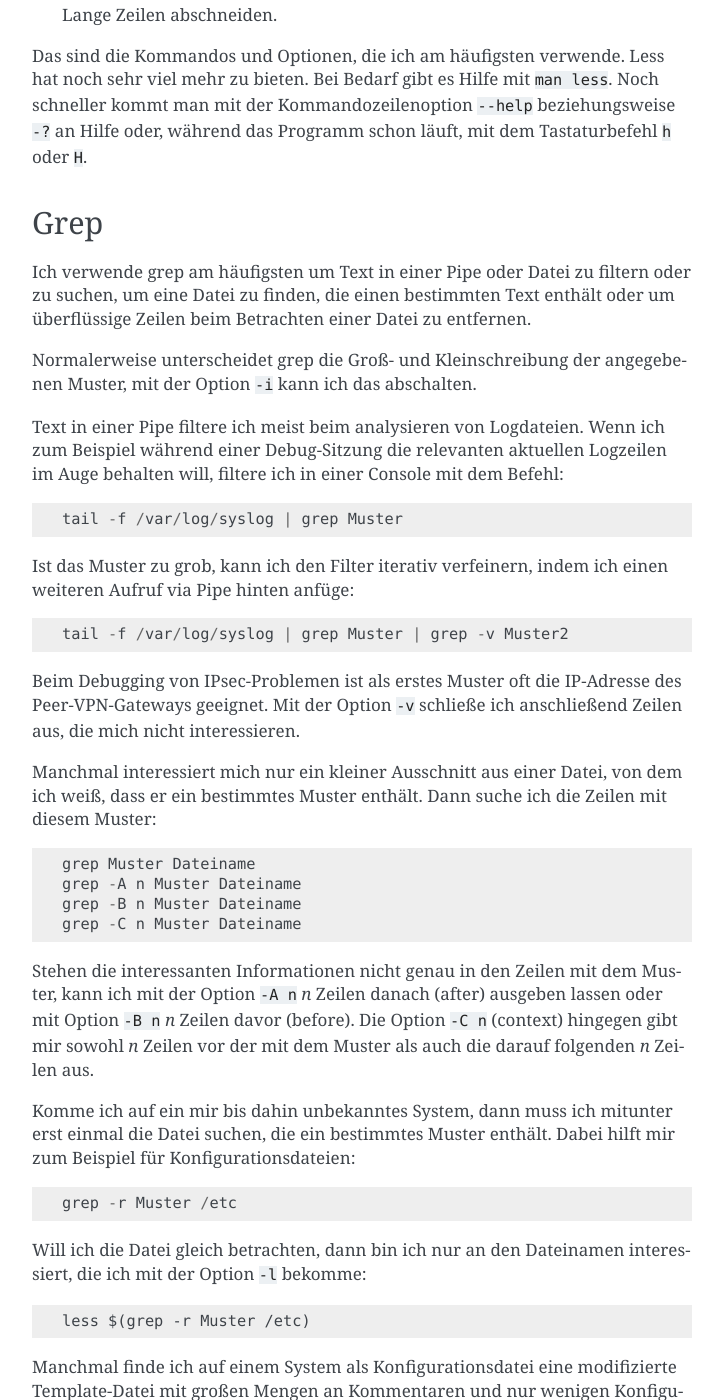
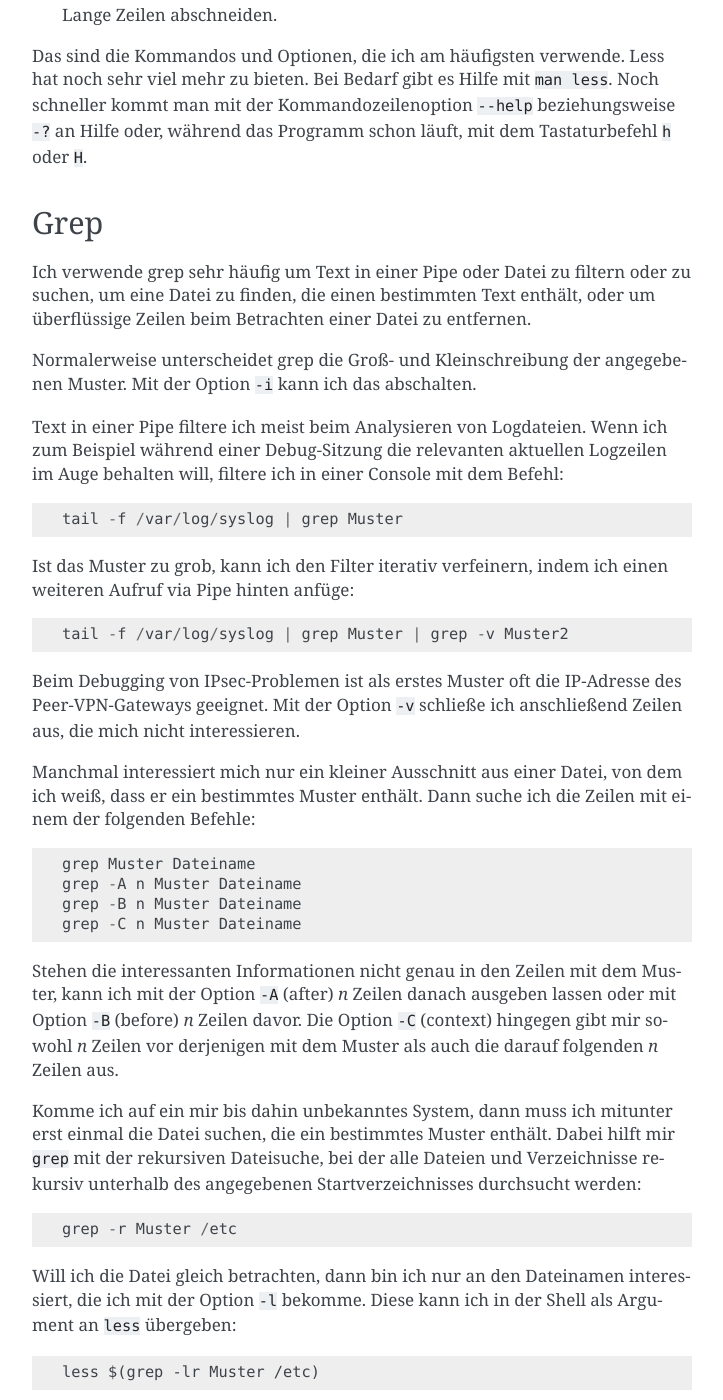
Before and after one commit to matwei-books/Fehlersuche-bei-IPsec-VPN-mit-IKEv2, a Sphinx documentation site: the page built from source/grundlagen/textdateien.rst, in a window 1280 px wide and 1400 px high, scrolled down 3602 px. Shown: the whole window, without its empty margins (388-1111 px from the left). Built offline with Sphinx 7.4.7, drawn with Linux system fonts in a browser that asks for light colours; some of the changed text lies outside the part shown.

Commit message:
Text zu grep überarbeitet

```diff
--- a/source/grundlagen/textdateien.rst
+++ b/source/grundlagen/textdateien.rst
@@ -191,20 +191,25 @@ mit der Kommandozeilenoption ``--help`` beziehungsweise ``-?`` an Hilfe
 oder, während das Programm schon läuft,
 mit dem Tastaturbefehl ``h`` oder ``H``.
 
+.. raw:: latex
+
+   \clearpage
+
 .. index:: grep
 
 Grep
 ----
 
-Ich verwende grep am häufigsten um Text in einer Pipe oder Datei zu
-filtern oder zu suchen, um eine Datei zu finden, die einen bestimmten
-Text enthält oder um überflüssige Zeilen beim Betrachten einer Datei zu
-entfernen.
+Ich verwende grep sehr häufig
+um Text in einer Pipe oder Datei zu filtern oder zu suchen,
+um eine Datei zu finden, die einen bestimmten Text enthält,
+oder um überflüssige Zeilen beim Betrachten einer Datei zu entfernen.
 
-Normalerweise unterscheidet grep die Groß- und Kleinschreibung der
-angegebenen Muster, mit der Option ``-i`` kann ich das abschalten.
+Normalerweise unterscheidet grep
+die Groß- und Kleinschreibung der angegebenen Muster.
+Mit der Option ``-i`` kann ich das abschalten.
 
-Text in einer Pipe filtere ich meist beim analysieren von Logdateien.
+Text in einer Pipe filtere ich meist beim Analysieren von Logdateien.
 Wenn ich zum Beispiel während einer Debug-Sitzung die relevanten
 aktuellen Logzeilen im Auge behalten will, filtere ich in einer Console
 mit dem Befehl::
@@ -223,7 +228,7 @@ nicht interessieren.
 
 Manchmal interessiert mich nur ein kleiner Ausschnitt aus einer Datei,
 von dem ich weiß, dass er ein bestimmtes Muster enthält.
-Dann suche ich die Zeilen mit diesem Muster::
+Dann suche ich die Zeilen mit einem der folgenden Befehle::
 
   grep Muster Dateiname
   grep -A n Muster Dateiname
@@ -231,21 +236,29 @@ Dann suche ich die Zeilen mit diesem Muster::
   grep -C n Muster Dateiname
 
 Stehen die interessanten Informationen nicht genau in den Zeilen mit dem
-Muster, kann ich mit der Option ``-A n`` *n* Zeilen danach (after)
-ausgeben lassen oder mit Option ``-B n`` *n* Zeilen davor (before).
-Die Option ``-C n`` (context) hingegen gibt mir sowohl *n* Zeilen vor
-der mit dem Muster als auch die darauf folgenden *n* Zeilen aus.
+Muster, kann ich mit der Option ``-A`` (after) *n* Zeilen danach
+ausgeben lassen oder mit Option ``-B`` (before) *n* Zeilen davor.
+Die Option ``-C`` (context) hingegen gibt mir
+sowohl *n* Zeilen vor derjenigen mit dem Muster
+als auch die darauf folgenden *n* Zeilen aus.
+
+.. raw:: latex
+
+   \clearpage
 
 Komme ich auf ein mir bis dahin unbekanntes System, dann muss ich
 mitunter erst einmal die Datei suchen, die ein bestimmtes Muster enthält.
-Dabei hilft mir zum Beispiel für Konfigurationsdateien::
+Dabei hilft mir ``grep`` mit der rekursiven Dateisuche,
+bei der alle Dateien und Verzeichnisse rekursiv unterhalb des
+angegebenen Startverzeichnisses durchsucht werden::
 
   grep -r Muster /etc
 
 Will ich die Datei gleich betrachten, dann bin ich nur an den Dateinamen
-interessiert, die ich mit der Option ``-l`` bekomme::
+interessiert, die ich mit der Option ``-l`` bekomme.
+Diese kann ich in der Shell als Argument an ``less`` übergeben::
 
-  less $(grep -r Muster /etc)
+  less $(grep -lr Muster /etc)
 
 Manchmal finde ich auf einem System als Konfigurationsdatei eine
 modifizierte Template-Datei mit großen Mengen an Kommentaren und nur
@@ -256,8 +269,27 @@ Dann reduziere ich die Datei mit folgendem Befehl auf das Wesentliche::
 
 Sollten andere Zeichen als ``#`` einen Kommentar einleiten, muss ich den
 Ausdruck entsprechend anpassen.
-Was der Ausdruck nach Option ``-E`` konkret bedeutet, erläutere ich im
-Abschnitt :ref:`grundlagen/textdateien:Reguläre Ausdrücke`.
+Was der Ausdruck nach Option ``-E`` konkret bedeutet,
+erläutert der Abschnitt :ref:`grundlagen/textdateien:Reguläre Ausdrücke`.
+
+Die häufigsten mit ``grep`` genutzten Optionen
+sind in :numref:`grep-optionen` zusammengefasst.
+
+.. table:: Häufig verwendete Optionen bei grep
+   :name: grep-optionen
+
+   ============ ============================================================
+    **Option**        **Verwendung**
+   ============ ============================================================
+   -A n         n Zeilen nach dem Muster ausgeben
+   -B n         n Zeilen vor dem Muster ausgeben
+   -C n         n Zeilen vor und nach dem Muster ausgeben
+   -E *regex*   *regex* als erweiterten regulären Ausdruck verwenden
+   -l           nur Dateinamen von Dateien mit dem Muster ausgeben
+   -i           Groß- und Kleinschreibung ignorieren
+   -r *dir*     alle Dateien unterhalb Verzeichnis *dir* rekursiv betrachten
+   -v           nur Zeilen ohne das Muster ausgeben
+   ============ ============================================================
 
 .. index:: diff
 
```
